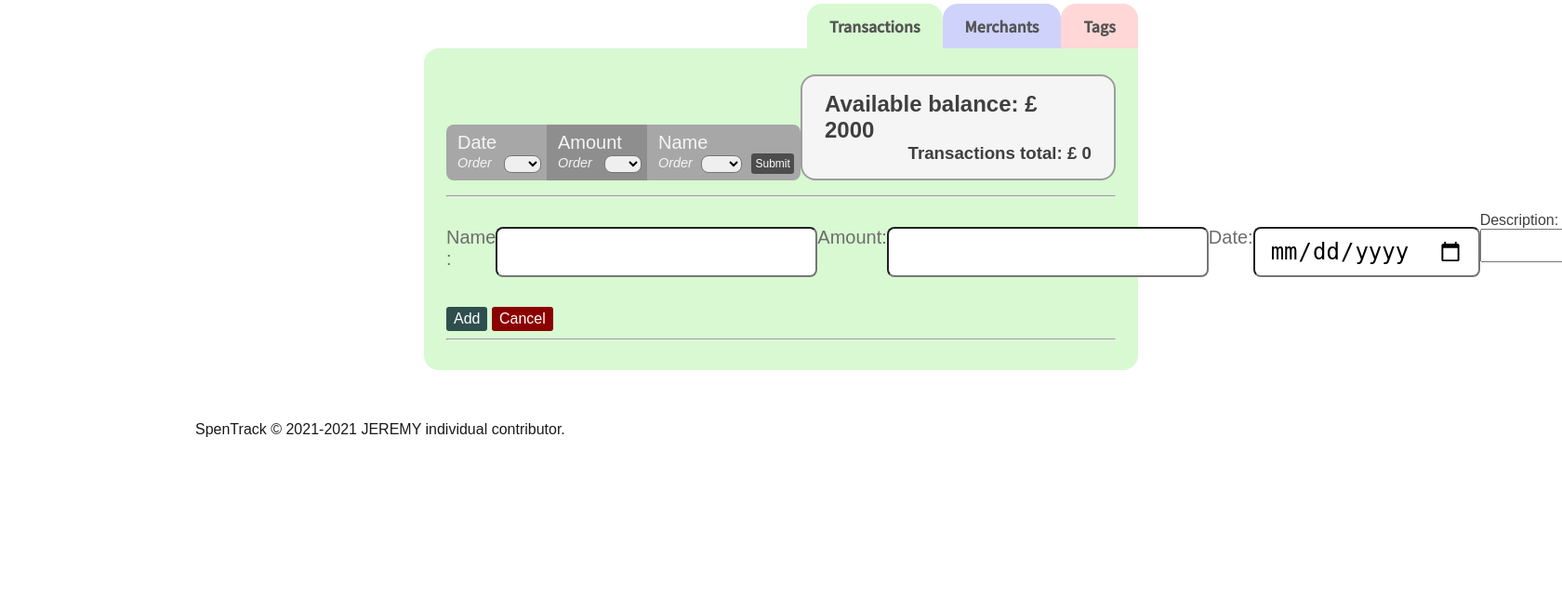
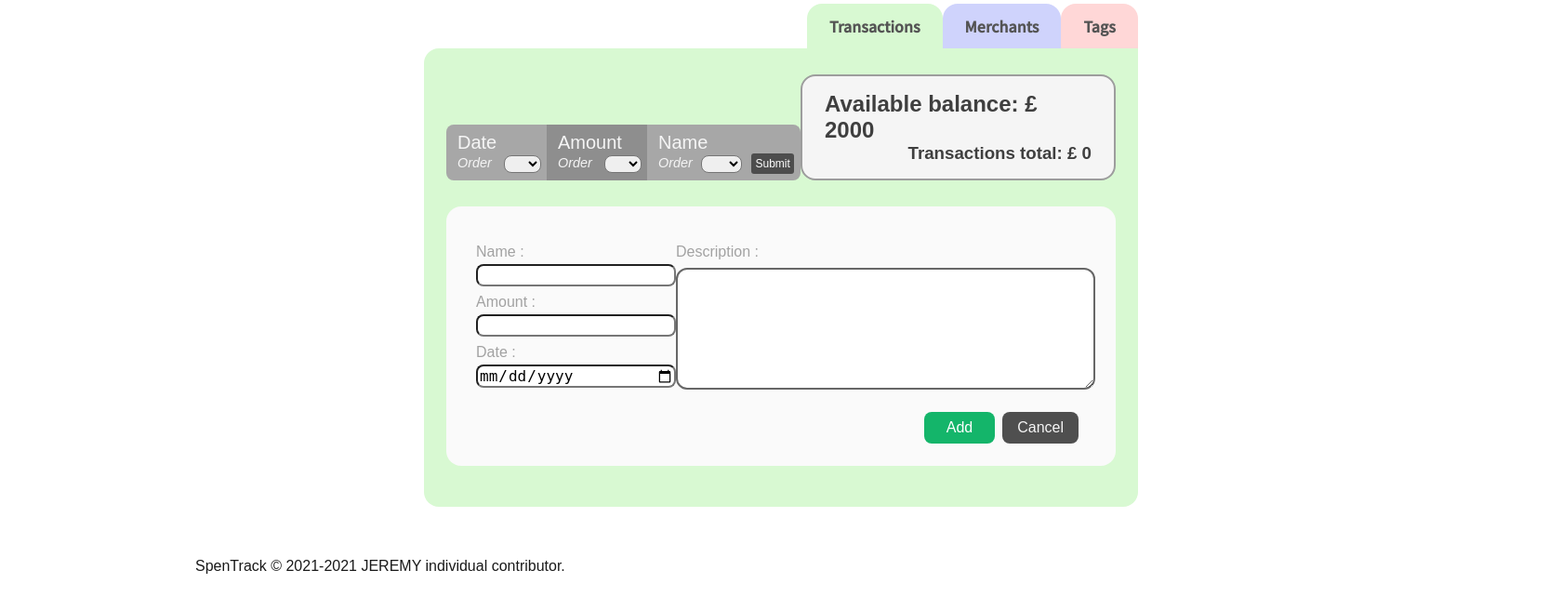
Before and after one commit to JeremyCodeClan/week05_spentrack_project, a Flask app: page /jeremy_e51/new in a window 1680 px wide; the page is wider, and only the part inside the window is pictured. Shown: the part 124-780 px from the top of that part at 93% size. Run offline with Flask 2, Linux system fonts and the light colour scheme; data that the repository does not hold is empty; some libraries are stand-ins or nearby versions; some web fonts are replaced.

Commit message:
edit transaction new template

```diff
--- a/templates/transactions/new.html
+++ b/templates/transactions/new.html
@@ -2,34 +2,31 @@
 
 {% block transaction_new %}
     <form action="/jeremy_e51" method="POST">
-        <hr>
+        <section class="new-section">
             <section class="input-margin">
-                <div class="input-margin">
-                    <label for="name">Name :</label>
-                    <input type="text" name="name" id="name" required>
-                    <label for="amount">Amount: </label>
-                    <input type="number" name="amount" id="amount" required>
-                    <label for="date">Date: </label>
-                    <input type="date" name="date" id="date" required>
+                <div>
+                    <div class="new-input-flex">
+                        <label for="name">Name :</label>
+                        <input type="text" name="name" id="name" required>
+                    </div>
+                    <div class="new-input-flex">
+                        <label for="amount">Amount :</label>
+                        <input type="number" name="amount" id="amount" required>
+                    </div>
+                    <div class="new-input-flex">
+                        <label for="date">Date :</label>
+                        <input type="date" name="date" id="date" required>
+                    </div>
                 </div>
-                <div>
-                    <label for="description">Description: </label>
-                    <textarea id="description" name="description" cols="30" rows="2" required></textarea>
+                <div class="new-input-flex">
+                    <label for="description">Description :</label>
+                    <textarea id="description" name="description" cols="40" rows="5" required></textarea>
                 </div>
             </section>
-            <div>
-                <button>Add</button>
-                <a href="/jeremy_e51" class="cancel-button">Cancel</a>
+            <div class="new-btn-block">
+                <button class="add-btn">Add</button>
+                <a href="/jeremy_e51" class="new-cancel-button">Cancel</a>
             </div>
-        <hr>
+        </section>
     </form>
 {% endblock  %}
-
-<!--
-id SERIAL PRIMARY KEY,
-name VARCHAR(255),
-description TEXT,
-amount INT,
-date INT,
-tag_id INT NULL REFERENCES tags(id),
-merchant_id INT NULL REFERENCES merchants(id) -->
```
